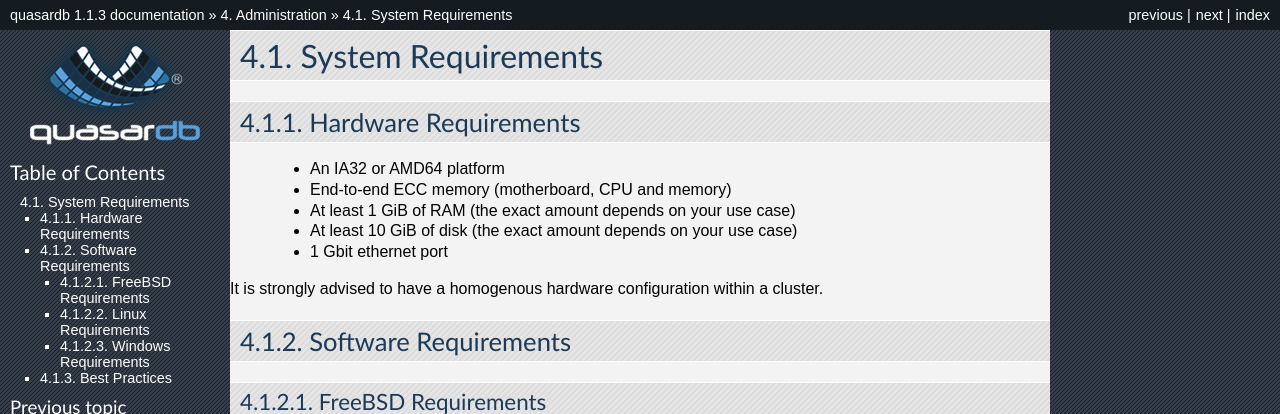
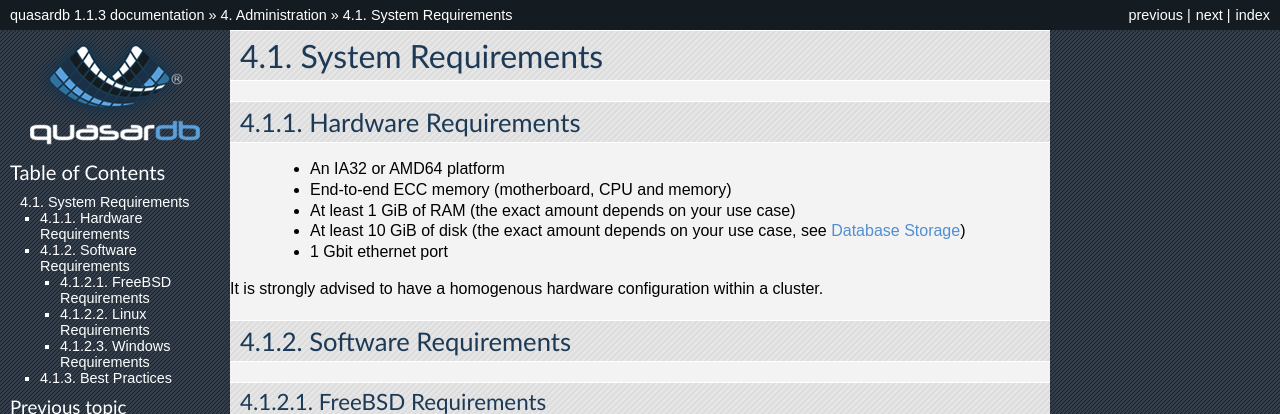
Before and after one commit to iltommi/qdb-documentation, a Sphinx documentation site: the page built from source/administration/system_requirements.rst, in a window 1280 px wide. Shown: the top 414 px of the page. Built offline with Sphinx 7.4.7, drawn with Linux system fonts in a browser that asks for light colours.

Commit message:
Point system_requirements.rst at the current home of the data storage definitions.

```diff
--- a/source/administration/system_requirements.rst
+++ b/source/administration/system_requirements.rst
@@ -9,7 +9,7 @@ Hardware Requirements
     * An IA32 or AMD64 platform
     * End-to-end ECC memory (motherboard, CPU and memory)
     * At least 1 GiB of RAM (the exact amount depends on your use case)
-    * At least 10 GiB of disk (the exact amount depends on your use case)
+    * At least 10 GiB of disk (the exact amount depends on your use case, see :ref:`operations-db-storage`)
     * 1 Gbit ethernet port
 
 It is strongly advised to have a homogenous hardware configuration within a cluster.
```
